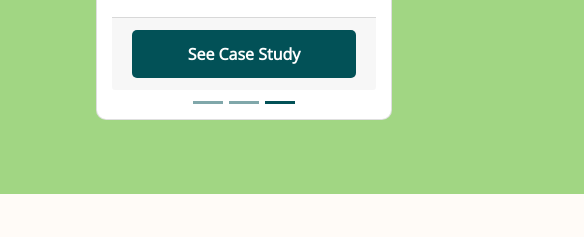
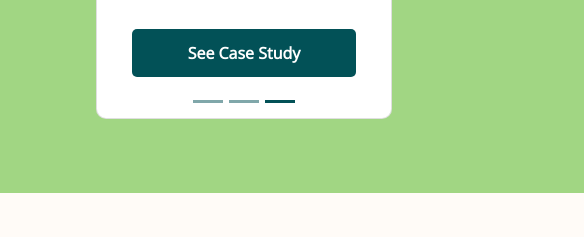
Before and after one commit to DanyGuerra/dany-guerra-santander-front, a plain HTML site: page index.html in a window 1280 px wide. Shown: the part 2997-3234 px from the top of the page, 696-1280 px from the left. Drawn offline with nearby package versions, Linux system fonts and the light colour scheme.

```diff
--- a/styles.css
+++ b/styles.css
@@ -299,6 +299,8 @@
 
 .card-footer{
   margin: 0% 5% 10%;
+  background-color: #fff;
+  border: 0;
 }
 .card-footer button{
   display: block;
```
